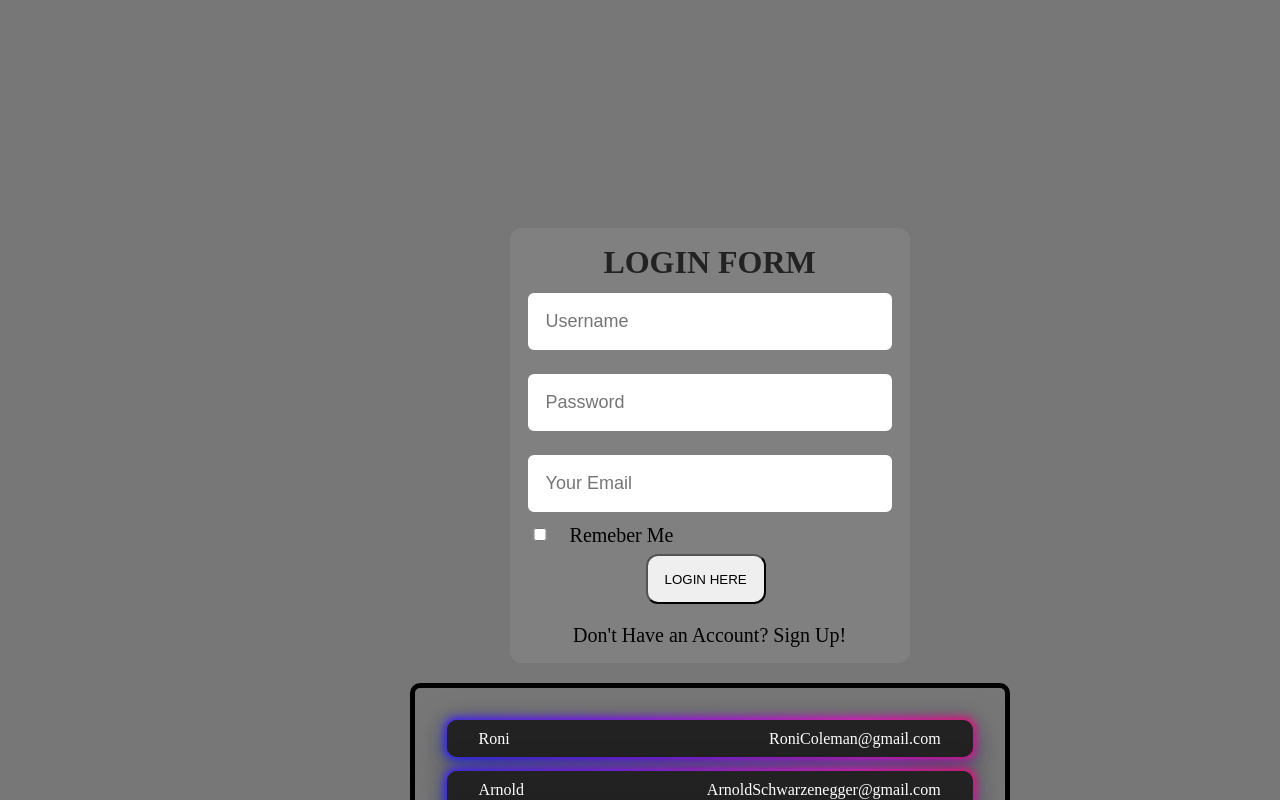
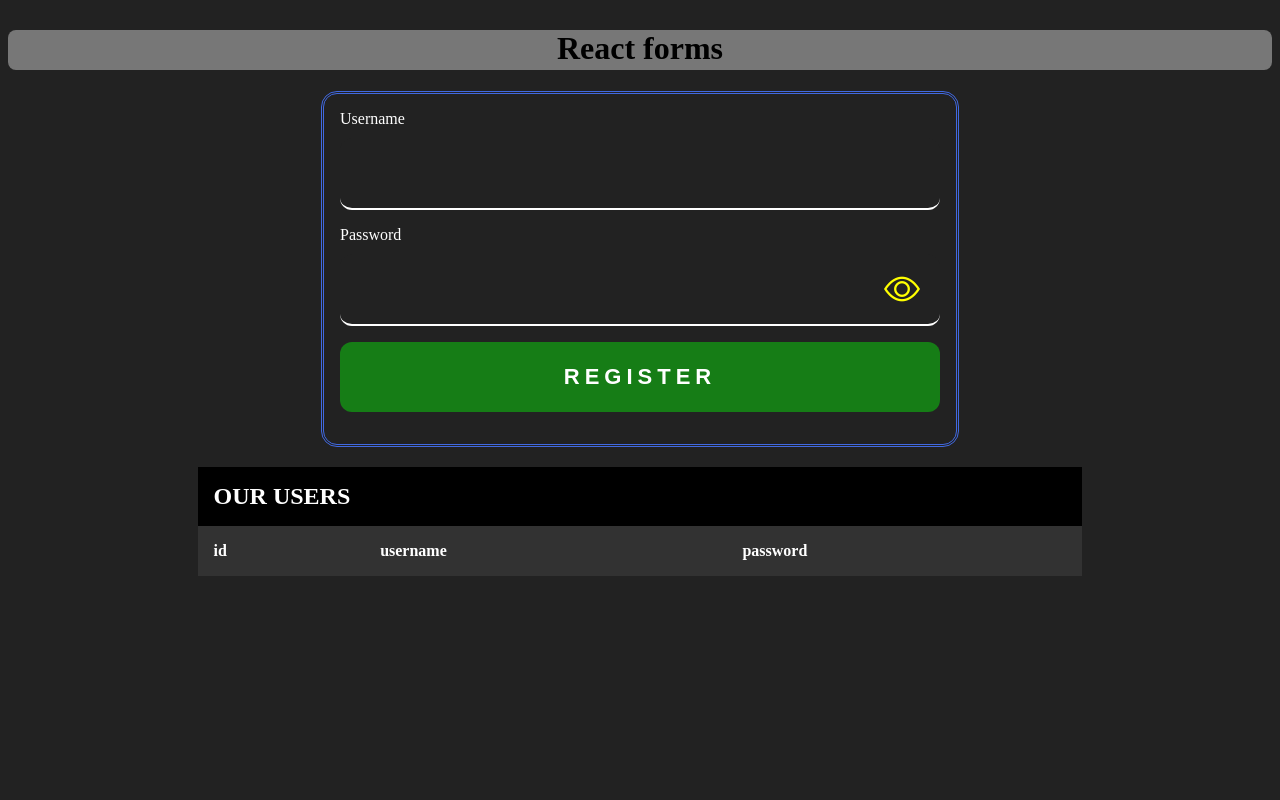
Before and after one commit to BrownEdgar/Reactive_react, a React (Vite) app: page / in a window 1280 px wide. Shown: the top 800 px of the page. Built offline with nearby package versions, Linux system fonts and the light colour scheme.

Commit message:
Lesson 11

```diff
--- a/index.html
+++ b/index.html
@@ -9,6 +9,7 @@
   <link
     href="https://fonts.googleapis.com/css2?family=Poppins:ital,wght@0,100;0,200;0,300;0,400;0,500;0,600;0,700;0,800;0,900;1,100;1,200;1,300;1,400;1,500;1,600;1,700;1,800;1,900&display=swap"
     rel="stylesheet">
+    <link rel="stylesheet" href="https://cdn.jsdelivr.net/npm/bootstrap-icons@1.11.3/font/bootstrap-icons.min.css">
   <meta name="viewport" content="width=device-width, initial-scale=1.0" />
   <title>React</title>
 </head>
--- a/package.json
+++ b/package.json
@@ -11,8 +11,10 @@
   },
   "dependencies": {
     "axios": "^1.6.7",
+    "bootstrap-icons": "^1.11.3",
     "boxicons": "^2.1.4",
     "classnames": "^2.5.1",
+    "nanoid": "^5.0.6",
     "react": "^18.2.0",
     "react-dom": "^18.2.0",
     "sass": "^1.72.0"
--- /dev/null
+++ b/src/Lessons/Lesson11/App.jsx
@@ -0,0 +1,11 @@
+import React from 'react'
+import './App.scss'
+
+
+function App() {
+  return (
+    <div>App</div>
+  )
+}
+
+export default App
--- /dev/null
+++ b/src/examples/4/App.jsx
@@ -0,0 +1,77 @@
+import React, { useState } from "react";
+import { nanoid } from "nanoid";
+import "./App.scss";
+
+function App() {
+    const [users, setUsers] = useState([]);
+    const [showPassword, setShowPassword] = useState(false);
+
+    const handleSubmit = (e) => {
+        e.preventDefault();
+        const { username, password } = e.target;
+        const user = {
+            id: nanoid(5),
+            username: username.value,
+            password: password.value,
+        };
+        setUsers([...users, user]);
+    };
+
+    const togglePassword = () => {
+        setShowPassword(!showPassword);
+    };
+
+    return (
+        <div className="App">
+            <h1 className="App__title">React forms</h1>
+            <form onSubmit={handleSubmit} className="Form">
+                <div className="Form__group">
+                    <label htmlFor="username">Username</label>
+                    <input type="text" id="username" required />
+                </div>
+                <div className="Form__group Form__group-password">
+                    <label htmlFor="password">Password</label>
+                    <input
+                        type={`${showPassword ? "text" : "password"}`}
+                        id="password"
+                        required
+                    />
+                    <span>
+                        <i
+                            className={`bi ${
+                                showPassword ? "bi-eye-slash" : "bi bi-eye"
+                            }`}
+                            onClick={togglePassword}
+                        ></i>
+                    </span>
+                </div>
+                <div className="Form__group">
+                    <input type="submit" value="register" />
+                </div>
+            </form>
+            <table>
+                <caption>OUR USERS</caption>
+                <thead>
+                    <tr>
+                        <th>id</th>
+                        <th>username</th>
+                        <th>password</th>
+                    </tr>
+                </thead>
+                <tbody>
+                    {users.map((elem) => {
+                        return (
+                            <tr key={elem.id}>
+                                <td>{elem.id}</td>
+                                <td>{elem.username}</td>
+                                <td>{elem.password}</td>
+                            </tr>
+                        );
+                    })}
+                </tbody>
+            </table>
+        </div>
+    );
+}
+
+export default App;
--- /dev/null
+++ b/src/examples/4/App.scss
@@ -0,0 +1,85 @@
+.App {
+    margin: 30px auto;
+    &__title {
+        height: 40px;
+        text-align: center;
+        border-radius: 8px;
+        background-color: #777;
+    }
+    .Form {
+        width: 600px;
+        padding: 1em;
+        color: #fff;
+        margin: 20px auto;
+        border-radius: 16px;
+        border: 3px double royalblue;
+        &__group {
+            gap: 10px;
+            display: flex;
+            flex-direction: column;
+            margin-bottom: 16px;
+            input {
+                border: 0;
+                border-radius: 12px;
+                font-size: 22px;
+                padding: 1em;
+                background: #222;
+                border-bottom: 2px solid #fff;
+                color: #fff;
+                &:focus {
+                    outline: 2px solid red;
+                    border-bottom: 0;
+                }
+                &[type="submit"] {
+                    background-color: #167d16;
+                    cursor: pointer;
+                    font-weight: 700;
+                    text-transform: uppercase;
+                    letter-spacing: 5px;
+                    border-radius: 12px;
+                    border-bottom: 0;
+                }
+            }
+            &-password {
+                position: relative;
+                span {
+                    position: absolute;
+                    font-size: 36px;
+                    right: 20px;
+                    top: 45px;
+                    cursor: pointer;
+                    color: yellow;
+                    line-height: 1;
+                }
+            }
+        }
+    }
+    table {
+        background-color: #323232;
+        border-collapse: collapse;
+        color: #fff;
+        width: 70%;
+        margin: 0 auto;
+        caption {
+            background: hsl(0, 0%, 0%);
+            font-size: 1.5rem;
+            font-weight: 700;
+            text-transform: uppercase;
+            th {
+                text-align: left;
+            }
+        }
+        th,
+        td,
+        caption {
+            padding: 1rem;
+            text-align: left;
+        }
+        td {
+            background: hsl(0, 0%, 0% / 0.5);
+        }
+        tr:nth-of-type(2n) {
+            background: hsl(0, 0%, 0% / 0.1);
+        }
+    }
+}
--- a/src/index.css
+++ b/src/index.css
@@ -1,3 +1,3 @@
 body {
-    background-color: #777;
+    background-color: #222;
 }
--- a/src/main.jsx
+++ b/src/main.jsx
@@ -1,6 +1,6 @@
 import React from 'react'
 import ReactDOM from 'react-dom/client'
-import App from './App_content/HomeWork10/Login'
+import App from './examples/4/App'
 import './index.css'
 
 
```
Also changed, not shown: src/Lessons/Lesson11/App.scss (added), 1 other file (tests, documents, lock files or other folders).
